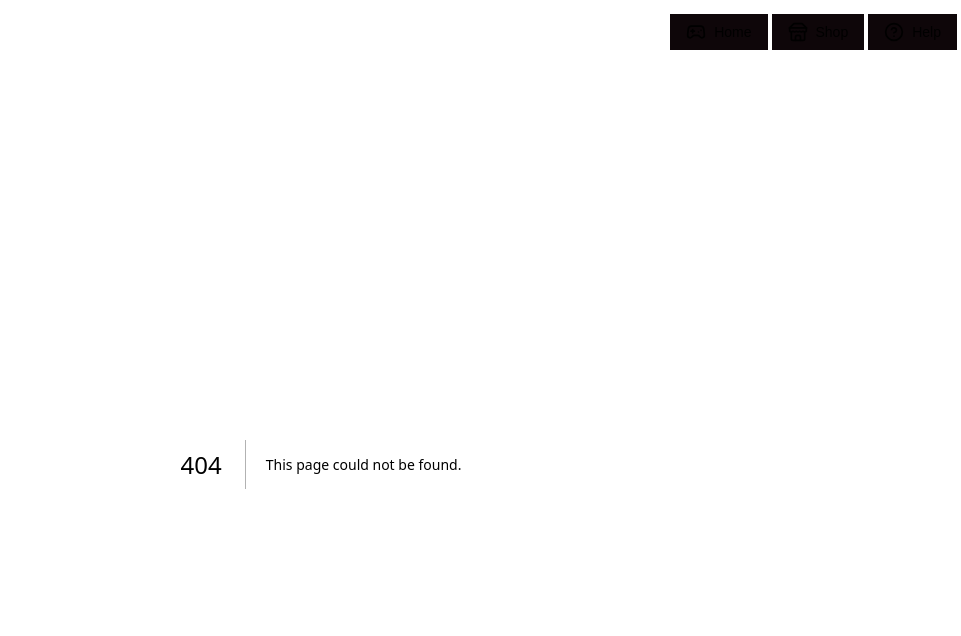
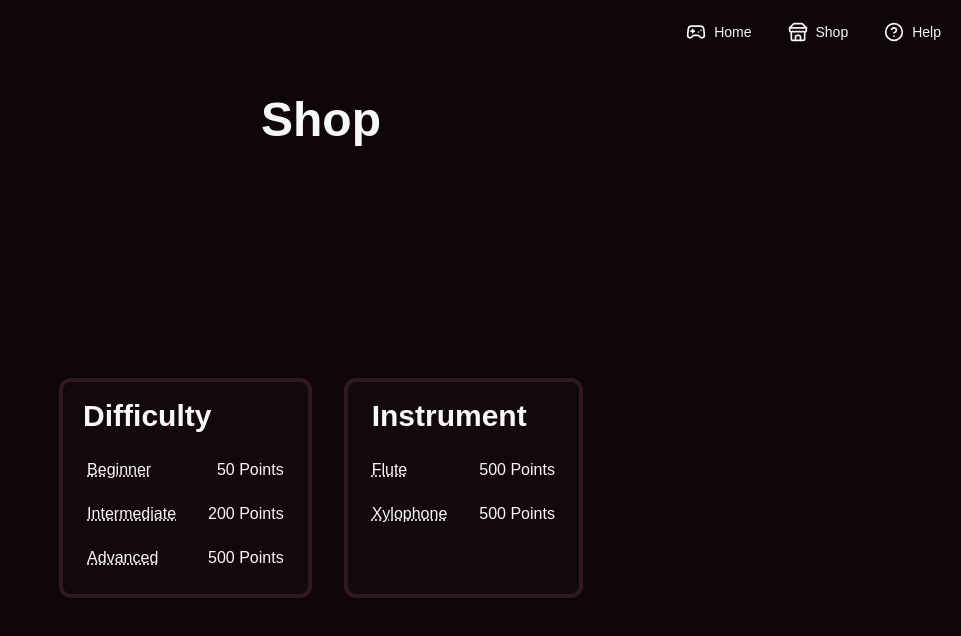
Before and after one commit to TerrenceJChan/sound-interval-game, a Next.js app: page /sound-interval-game/shop in a window 1280 px wide. Before the commit this address had no page. Shown: the top 636 px of the page, without its empty margins (319-1280 px from the left). Built offline with nearby package versions, Linux system fonts and the light colour scheme.

Commit message:
Add h1 headers, tooltips, and shop page

```diff
--- a/package.json
+++ b/package.json
@@ -13,6 +13,7 @@
     "@radix-ui/react-icons": "^1.3.0",
     "@radix-ui/react-navigation-menu": "^1.2.0",
     "@radix-ui/react-slot": "^1.1.0",
+    "@radix-ui/react-tooltip": "^1.1.3",
     "class-variance-authority": "^0.7.0",
     "clsx": "^2.1.1",
     "framer-motion": "^11.7.0",
--- a/src/app/game/page.tsx
+++ b/src/app/game/page.tsx
@@ -94,6 +94,10 @@
   }, [sound1, sound2]);
 
   return (
+    <div className="flex w-full flex-grow flex-col">
+      <h1 className="p-8 text-center text-3xl font-bold lg:text-5xl">
+        Sound Test
+      </h1>
       <div className="flex flex-grow items-center justify-center">
         {showMainContent && (
           <div
@@ -180,7 +184,8 @@
                 <div>Second Note: {sound2.note}</div>
                 <div>
                   Interval:{" "}
-                {intervals[Math.abs(sound1.reference - sound2.reference)].name +
+                  {intervals[Math.abs(sound1.reference - sound2.reference)]
+                    .name +
                     ` (${Math.abs(sound1.reference - sound2.reference)} semitones)`}
                 </div>
               </div>
@@ -195,6 +200,7 @@
           </DelayedComponent>
         )}
       </div>
+    </div>
   );
 };
 
--- a/src/app/page.tsx
+++ b/src/app/page.tsx
@@ -15,6 +15,10 @@
   }, [startButton]);
 
   return (
+    <div className="flex w-full flex-grow flex-col">
+      <h1 className="p-8 text-center text-3xl font-bold lg:text-5xl">
+        Ear Training Game
+      </h1>
       <div className="flex flex-grow items-center justify-center">
         <div className="flex flex-col items-center gap-8 transition-all">
           <div className="flex h-48 flex-col gap-4">
@@ -46,5 +50,6 @@
           </div>
         </div>
       </div>
+    </div>
   );
 }
--- /dev/null
+++ b/src/app/shop/page.tsx
@@ -0,0 +1,121 @@
+import DescriptionTooltip from "@/components/DescriptionTooltip";
+
+const Shop = () => {
+  return (
+    <div className="flex w-full flex-grow flex-col">
+      <h1 className="p-8 text-center text-3xl font-bold lg:text-5xl">Shop</h1>
+      <div className="flex flex-grow items-center justify-center">
+        <div className="flex flex-wrap justify-center gap-8">
+          {/* Difficulty */}
+          <div className="flex flex-col gap-4 rounded-xl border-4 border-border bg-border/15 p-4 transition-all hover:bg-border/50">
+            <h2 className="px-1 text-3xl font-semibold">Difficulty</h2>
+            <div className="flex flex-col gap-1">
+              <DescriptionTooltip
+                content={
+                  <div className="flex flex-col gap-2">
+                    <p>
+                      For players who have warmed up with the starting
+                      difficulty.
+                    </p>
+                    <p className="font-medium">
+                      Allows intervals up to and including perfect fifth (7
+                      semitones).
+                    </p>
+                  </div>
+                }
+              >
+                <div className="flex flex-row justify-between gap-8 rounded-xl p-2 transition-all hover:bg-yellow-100/10">
+                  <div className="underline decoration-dotted">Beginner</div>
+                  <div>50 Points</div>
+                </div>
+              </DescriptionTooltip>
+              <DescriptionTooltip
+                content={
+                  <div className="flex flex-col gap-2">
+                    <p>
+                      Standard training that will expose additional intervals.
+                    </p>
+                    <p className="font-medium">
+                      Allows intervals up to and including major sixths (10
+                      semitones).
+                    </p>
+                  </div>
+                }
+              >
+                <div className="flex flex-row justify-between gap-8 rounded-xl p-2 transition-all hover:bg-yellow-100/10">
+                  <div className="underline decoration-dotted">
+                    Intermediate
+                  </div>
+                  <div>200 Points</div>
+                </div>
+              </DescriptionTooltip>
+              <DescriptionTooltip
+                content={
+                  <div className="flex flex-col gap-2">
+                    <p>
+                      Advanced training that will expose all standard intervals.
+                    </p>
+                    <p className="font-medium">
+                      Allows intervals up to and including perfect eighths (10
+                      semitones).
+                    </p>
+                  </div>
+                }
+              >
+                <div className="flex flex-row justify-between gap-8 rounded-xl p-2 transition-all hover:bg-yellow-100/10">
+                  <div className="underline decoration-dotted">Advanced</div>
+                  <div>500 Points</div>
+                </div>
+              </DescriptionTooltip>
+            </div>
+          </div>
+
+          {/* Instrument */}
+          <div className="flex flex-col gap-4 rounded-xl border-4 border-border bg-border/15 p-4 transition-all hover:bg-border/50">
+            <h2 className="px-2 text-3xl font-semibold">Instrument</h2>
+            <div className="flex flex-col gap-1">
+              <DescriptionTooltip
+                content={
+                  <div className="flex flex-col gap-2">
+                    <p>
+                      Adds the option to listen to a different instrument for
+                      interval testing.
+                    </p>
+                    <p className="font-medium">
+                      Unlocks the flute during game setup.
+                    </p>
+                  </div>
+                }
+              >
+                <div className="flex flex-row justify-between gap-8 rounded-xl p-2 transition-all hover:bg-yellow-100/10">
+                  <div className="underline decoration-dotted">Flute</div>
+                  <div>500 Points</div>
+                </div>
+              </DescriptionTooltip>
+              <DescriptionTooltip
+                content={
+                  <div className="flex flex-col gap-2">
+                    <p>
+                      Adds the option to listen to a different instrument for
+                      interval testing.
+                    </p>
+                    <p className="font-medium">
+                      Unlocks the xylophone during game setup.
+                    </p>
+                  </div>
+                }
+              >
+                <div className="flex flex-row justify-between gap-8 rounded-xl p-2 transition-all hover:bg-yellow-100/10">
+                  <div className="underline decoration-dotted">Xylophone</div>
+                  <div>500 Points</div>
+                </div>
+              </DescriptionTooltip>
+            </div>
+          </div>
+        </div>
+      </div>
+    </div>
+  );
+};
+
+export default Shop;
--- /dev/null
+++ b/src/components/DescriptionTooltip.tsx
@@ -0,0 +1,25 @@
+import {
+  Tooltip,
+  TooltipContent,
+  TooltipProvider,
+  TooltipTrigger,
+} from "@/components/ui/tooltip";
+import { ReactNode } from "react";
+
+interface Props {
+  content: ReactNode;
+  children: ReactNode;
+}
+
+const DescriptionTooltip = ({ content, children }: Props) => {
+  return (
+    <TooltipProvider delayDuration={200}>
+      <Tooltip>
+        <TooltipTrigger>{children}</TooltipTrigger>
+        <TooltipContent>{content}</TooltipContent>
+      </Tooltip>
+    </TooltipProvider>
+  );
+};
+
+export default DescriptionTooltip;
--- a/src/components/TopNav.tsx
+++ b/src/components/TopNav.tsx
@@ -32,7 +32,7 @@
 ];
 const TopNav = () => {
   return (
-    <div className="flex h-8 w-full items-center justify-between lg:h-16">
+    <div className="mb-8 flex h-8 w-full items-center justify-between lg:mb-0 lg:h-16">
       {/* Desktop View */}
       <PointsDisplay className="hidden p-8 lg:block" />
       <NavigationMenu className="hidden lg:flex">
--- /dev/null
+++ b/src/components/ui/tooltip.tsx
@@ -0,0 +1,30 @@
+"use client"
+
+import * as React from "react"
+import * as TooltipPrimitive from "@radix-ui/react-tooltip"
+
+import { cn } from "@/lib/utils"
+
+const TooltipProvider = TooltipPrimitive.Provider
+
+const Tooltip = TooltipPrimitive.Root
+
+const TooltipTrigger = TooltipPrimitive.Trigger
+
+const TooltipContent = React.forwardRef<
+  React.ElementRef<typeof TooltipPrimitive.Content>,
+  React.ComponentPropsWithoutRef<typeof TooltipPrimitive.Content>
+>(({ className, sideOffset = 4, ...props }, ref) => (
+  <TooltipPrimitive.Content
+    ref={ref}
+    sideOffset={sideOffset}
+    className={cn(
+      "z-50 overflow-hidden rounded-md bg-primary px-3 py-1.5 text-xs text-primary-foreground animate-in fade-in-0 zoom-in-95 data-[state=closed]:animate-out data-[state=closed]:fade-out-0 data-[state=closed]:zoom-out-95 data-[side=bottom]:slide-in-from-top-2 data-[side=left]:slide-in-from-right-2 data-[side=right]:slide-in-from-left-2 data-[side=top]:slide-in-from-bottom-2",
+      className
+    )}
+    {...props}
+  />
+))
+TooltipContent.displayName = TooltipPrimitive.Content.displayName
+
+export { Tooltip, TooltipTrigger, TooltipContent, TooltipProvider }
```
Also changed, not shown: 1 other file (tests, documents, lock files or other folders). Lines whose indentation alone changed are shown as unchanged.
